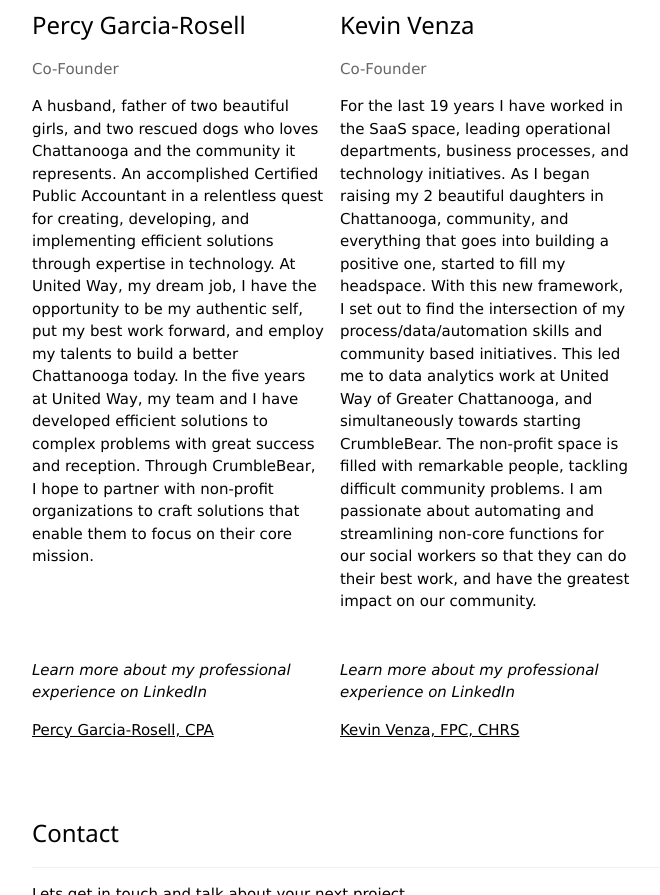
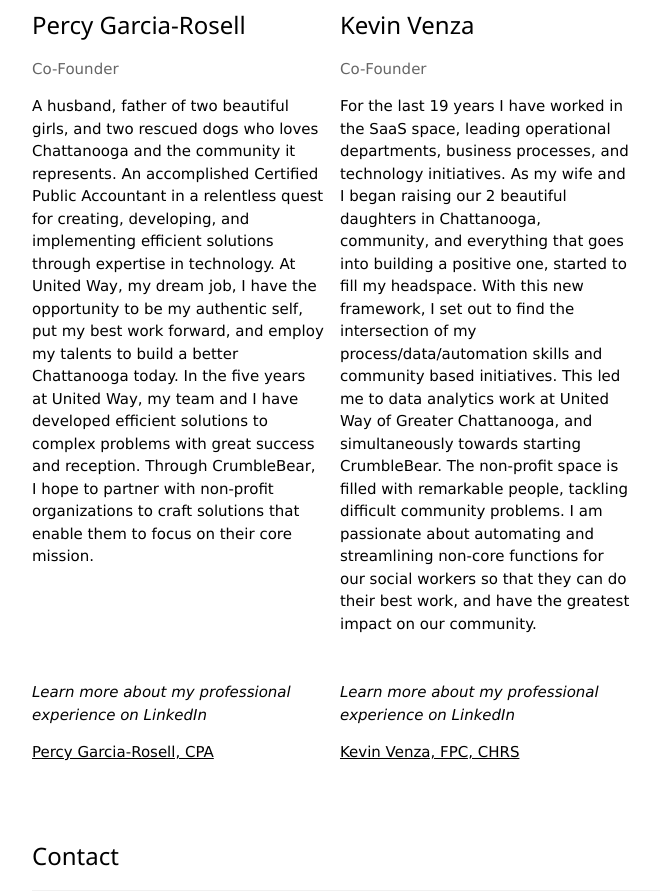
Before and after one commit to crumblbear/crumblesite, a plain HTML site: page index.html in a window 1280 px wide. Shown: the part 2326-3221 px from the top of the page, without its empty margins (0-660 px from the left). Drawn offline with nearby package versions, Linux system fonts and the light colour scheme.

Commit message:
Updating Kevin profile

```diff
--- a/index.html
+++ b/index.html
@@ -120,7 +120,7 @@
       <h3>Kevin Venza</h3>
       <p class="w3-opacity">Co-Founder</p>
       <p>For the last 19 years I have worked in the SaaS space, leading operational departments, business processes, and technology initiatives.
-      As I began raising my 2 beautiful daughters in Chattanooga, community, and everything that goes into building a positive one, started to fill
+      As my wife and I began raising our 2 beautiful daughters in Chattanooga, community, and everything that goes into building a positive one, started to fill
       my headspace. With this new framework, I set out to find the intersection of my process/data/automation skills and community based initiatives.
       This led me to data analytics work at United Way of Greater Chattanooga, and simultaneously towards starting CrumbleBear.
       The non-profit space is filled with remarkable people, tackling difficult community problems.
```
